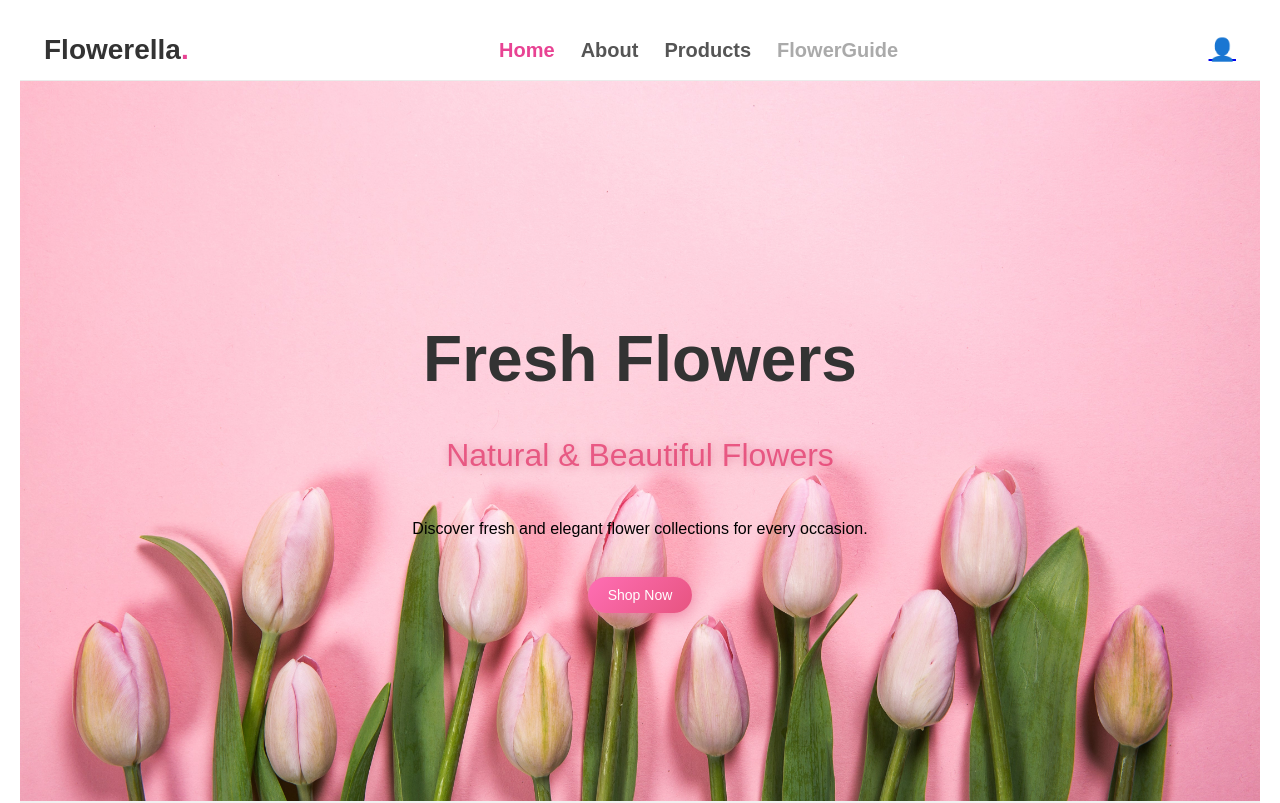
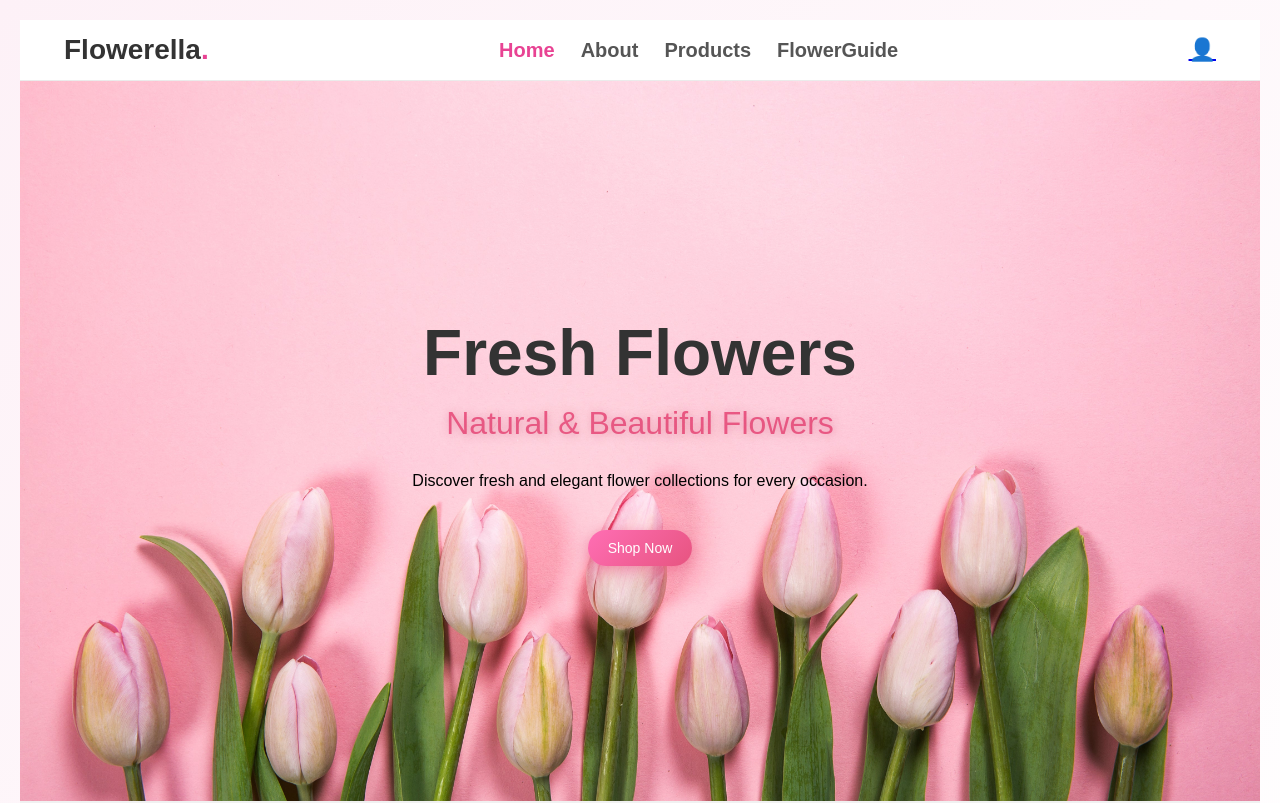
Before and after one commit to NoorHajji/-Flowerella-, a React (Vite) app in the folder flowerella/: page / in a window 1280 px wide. Shown: the top 803 px of the page. Built offline with nearby package versions, Linux system fonts and the light colour scheme.

Commit message:
Fix background image path for login overlay

```diff
--- a/flowerella/src/components/Navbar.tsx
+++ b/flowerella/src/components/Navbar.tsx
@@ -25,7 +25,11 @@ export default function Navbar() {
                         Products
                     </NavLink>
 
-                    <span style={styles.disabled}>FlowerGuide</span>
+                    <NavLink to="/stories"
+                    style={({ isActive }) => linkStyle(isActive)}
+
+                    >FlowerGuide</NavLink>
+
                 </nav>
 
 
--- a/flowerella/src/pages/stories.tsx
+++ b/flowerella/src/pages/stories.tsx
@@ -1,17 +1,24 @@
 import React from "react";
-import "./CSS1.css";
+import "../storiesflower.css";
+import Rosee from "../assets/img/m.jpeg";
+import Rose1 from "../assets/img/v.jpeg";
+import Rose2 from "../assets/img/vv.jpeg";
+import Rose3 from "../assets/img/cc.jpeg";
+import Rose4 from "../assets/img/n.jpeg";
+import Rose5 from "../assets/img/vvv.jpeg";
 
 const stories = [
   {
-      image: "African Daisy.jpg",
+    image: Rose3,
     alt: "Yellow Lilie",
     tag: "Joy",
     title: "Yellow Lilie",
-    description: "Yellow lilies symbolize happiness, gratitude, and positivity. They bring warmth and brightness to any space.",
+    description:
+      "Yellow lilies symbolize happiness, gratitude, and positivity. They bring warmth and brightness to any space.",
     info: ["☀ Loves Sun", "💧 Medium Water"],
   },
   {
-    image: "Jasmine.webp",
+    image: Rose2,
     alt: "Lavender",
     tag: "Calm",
     title: "Lavender",
@@ -20,7 +27,7 @@ const stories = [
     info: ["🌤 Full Sun", "💧 Low Water"],
   },
   {
-    image: "Lily.webp",
+    image: Rose1,
     alt: "Phalaenopsis Orchid",
     tag: "Elegance",
     title: "Phalaenopsis Orchid",
@@ -29,7 +36,7 @@ const stories = [
     info: ["🌥 Indirect Light", "💧 Weekly Water"],
   },
   {
-    image: "Orchid.webp",
+    image: Rosee,
     alt: "Pink Tulips",
     tag: "Affection",
     title: "Pink Tulips",
@@ -38,7 +45,7 @@ const stories = [
     info: ["☀ Loves Sun", "💧 Medium Water"],
   },
   {
-    image: "tulip.jpg",
+    image: Rose5,
     alt: "Daisies",
     tag: "Innocence",
     title: "Daisies",
@@ -47,7 +54,7 @@ const stories = [
     info: ["☀ Loves Sun", "💧 Medium Water"],
   },
   {
-    image: "Lavender.jpg",
+    image: Rose4,
     alt: "Madagascar Jasmine",
     tag: "Romance",
     title: "Madagascar Jasmine",
--- a/flowerella/src/slogin.css
+++ b/flowerella/src/slogin.css
@@ -11,8 +11,7 @@ body {
   width: 100%;
   height: 100%;
 
-
-  background-image: url("./background2.jpg");
+  background-image: url("./assets/pink-flowers.jpg");
   background-size: cover;
   background-position: center;
 
@@ -39,7 +38,7 @@ body {
   width: 350px;
   text-align: center;
   border-radius: 15px;
-  box-shadow: 0 10px 30px rgba(0,0,0,0.2);
+  box-shadow: 0 10px 30px rgba(0, 0, 0, 0.2);
 }
 
 .login-box h1 {
```
Also changed, not shown: flowerella/src/product.css (+9 -9 lines), flowerella/src/router.tsx (+5 -3 lines).
